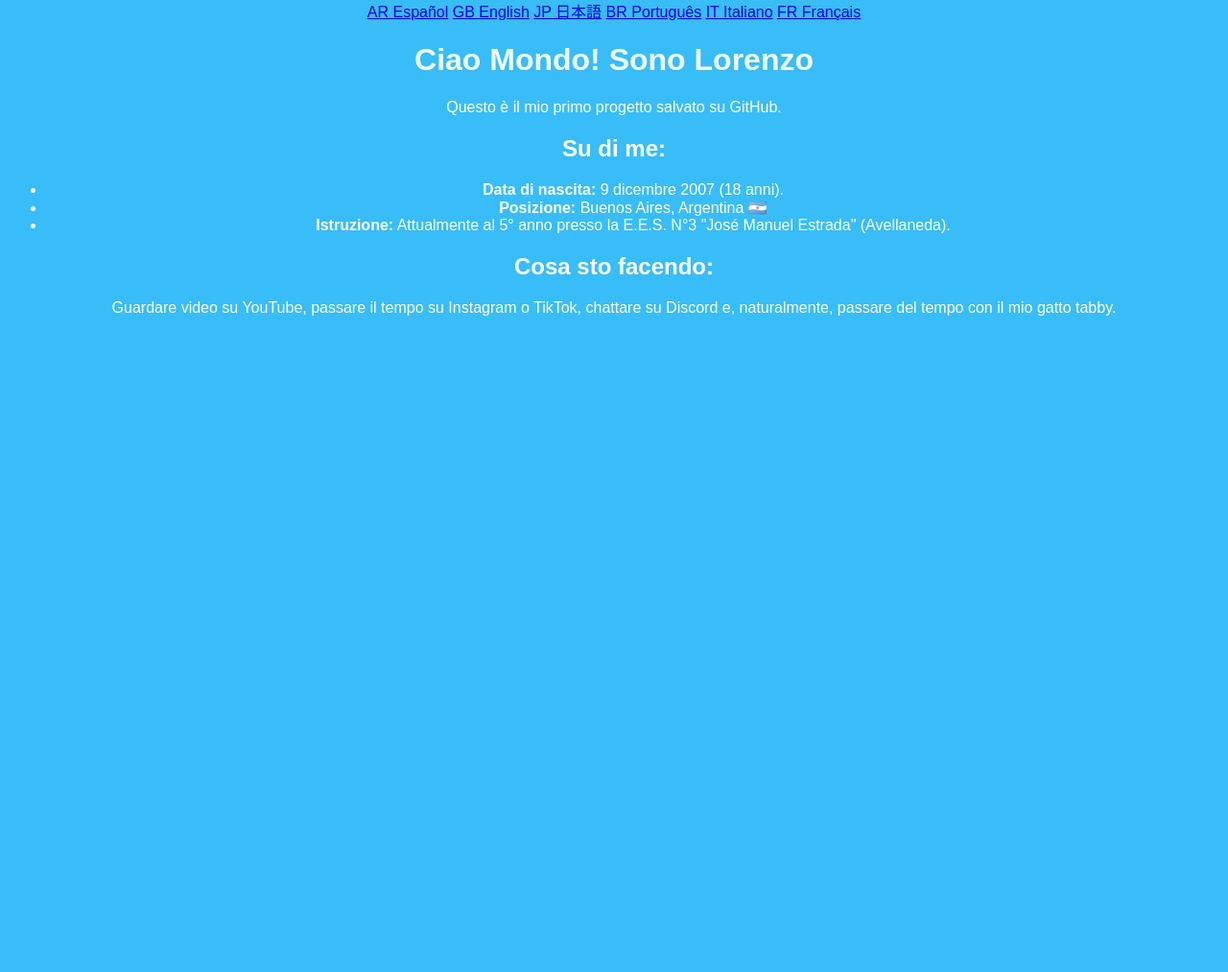
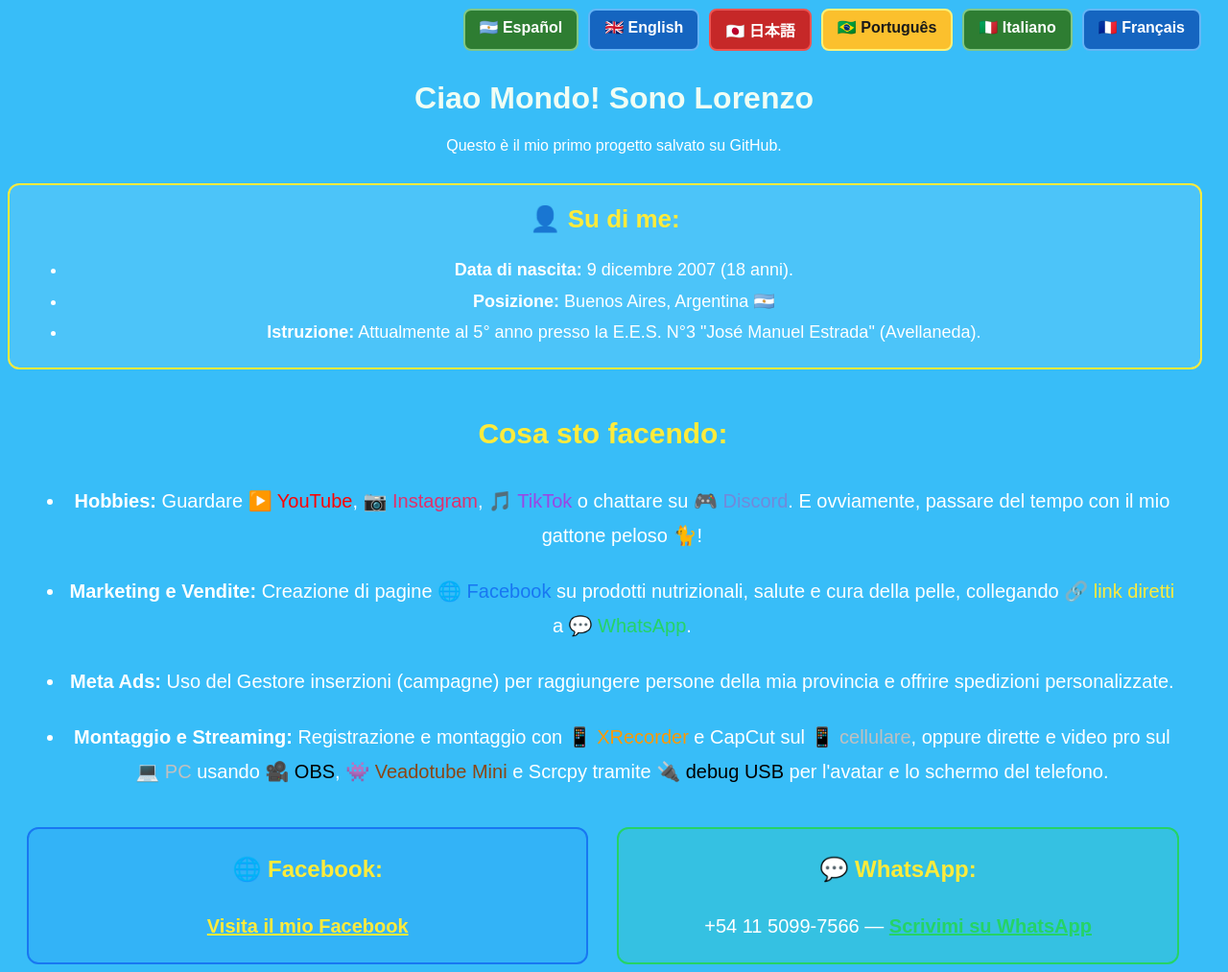
Before and after one commit to arcelorenzo/html-css-pracctica, a plain HTML site: page it.html in a window 1280 px wide. Shown: the part 109-1122 px from the top of the page at 96% size. Before the commit the page ends 800 px from the top, so only its background shows below. Drawn offline with Linux system fonts and the light colour scheme.

Commit message:
Update it.html

```diff
--- a/it.html
+++ b/it.html
@@ -2,33 +2,65 @@
 <html lang="it">
 <head>
   <meta charset="UTF-8">
-    <meta name="viewport" content="width=device-width, initial-scale=1.0">
   <title>La Mia Prima Pagina</title>
   <link rel="stylesheet" href="style.css">
 </head>
-<body>
+<body style="color: white;">
 
-    <div class="language-buttons">
-        <a href="index.html" class="btn es">AR Español</a>
-        <a href="en.html" class="btn en">GB English</a>
-        <a href="jp.html" class="btn jp">JP 日本語</a>
-        <a href="pt.html" class="btn pt">BR Português</a>
-        <a href="it.html" class="btn it">IT Italiano</a>
-        <a href="fr.html" class="btn fr">FR Français</a>
+  <div style="text-align: right; padding: 10px 20px; display: flex; gap: 10px; justify-content: flex-end; flex-wrap: wrap;">
+    <a href="index.html" style="background: #2e7d32; color: white; padding: 8px 15px; border-radius: 8px; text-decoration: none; font-weight: bold; border: 2px solid #81c784;">🇦🇷 Español</a>
+    <a href="en.html" style="background: #1565c0; color: white; padding: 8px 15px; border-radius: 8px; text-decoration: none; font-weight: bold; border: 2px solid #64b5f6;">🇬🇧 English</a>
+    <a href="jp.html" style="background: #c62828; color: white; padding: 8px 15px; border-radius: 8px; text-decoration: none; font-weight: bold; border: 2px solid #ef5350;">🇯🇵 日本語</a>
+    <a href="pt.html" style="background: #fbc02d; color: #1a1a1a; padding: 8px 15px; border-radius: 8px; text-decoration: none; font-weight: bold; border: 2px solid #fff176;">🇧🇷 Português</a>
+    <a href="it.html" style="background: #2e7d32; color: white; padding: 8px 15px; border-radius: 8px; text-decoration: none; font-weight: bold; border: 2px solid #81c784;">🇮🇹 Italiano</a>
+    <a href="fr.html" style="background: #1565c0; color: white; padding: 8px 15px; border-radius: 8px; text-decoration: none; font-weight: bold; border: 2px solid #64b5f6;">🇫🇷 Français</a>
   </div>
 
   <h1>Ciao Mondo! Sono Lorenzo</h1>
   <p>Questo è il mio primo progetto salvato su GitHub.</p>
 
-    <h2>Su di me:</h2>
-    <ul>
+  <div style="margin-top: 30px; width: 95%; padding: 20px; background: rgba(255, 255, 255, 0.1); border-radius: 12px; border: 2px solid #ffeb3b;">
+    <h2 style="font-size: 26px; color: #ffeb3b; margin-top: 0;">👤 Su di me:</h2>
+    <ul style="font-size: 18px; line-height: 1.8; margin-bottom: 0;">
       <li><strong>Data di nascita:</strong> 9 dicembre 2007 (18 anni).</li>
       <li><strong>Posizione:</strong> Buenos Aires, Argentina 🇦🇷</li>
       <li><strong>Istruzione:</strong> Attualmente al 5° anno presso la E.E.S. N°3 "José Manuel Estrada" (Avellaneda).</li>
     </ul>
+  </div>
 
-    <h2>Cosa sto facendo:</h2>
-    <p>Guardare video su YouTube, passare il tempo su Instagram o TikTok, chattare su Discord e, naturalmente, passare del tempo con il mio gatto tabby.</p>
+  <div style="margin-top: 40px; width: 95%; padding: 0 20px; font-size: 20px; line-height: 1.8;">
+    <h2 style="font-size: 30px; color: #ffeb3b;">Cosa sto facendo:</h2>
+    <ul>
+      <li style="margin-bottom: 22px;">
+        <strong>Hobbies:</strong> Guardare <span style="color: #ff0000;">▶️ YouTube</span>, <span style="color: #e1306c;">📷 Instagram</span>, <span style="color: #9b45e5;">🎵 TikTok</span> o chattare su <span style="color: #7289da;">🎮 Discord</span>. E ovviamente, passare del tempo con il mio gattone peloso 🐈!
+      </li>
+      <li style="margin-bottom: 22px;">
+        <strong>Marketing e Vendite:</strong> Creazione di pagine <span style="color: #1877f2;">🌐 Facebook</span> su prodotti nutrizionali, salute e cura della pelle, collegando <span style="color: #ffeb3b;">🔗 link diretti</span> a <span style="color: #25d366;">💬 WhatsApp</span>.
+      </li>
+      <li style="margin-bottom: 22px;">
+        <strong>Meta Ads:</strong> Uso del Gestore inserzioni (campagne) per raggiungere persone della mia provincia e offrire spedizioni personalizzate.
+      </li>
+      <li style="margin-bottom: 22px;">
+        <strong>Montaggio e Streaming:</strong> Registrazione e montaggio con <span style="color: #ff9800;">📱 XRecorder</span> e CapCut sul <span style="color: #c0c0c0;">📱 cellulare</span>, oppure dirette e video pro sul <span style="color: #c0c0c0;">💻 PC</span> usando <span style="color: #000000;">🎥 OBS</span>, <span style="color: #8b4513;">👾 Veadotube Mini</span> e Scrcpy tramite <span style="color: #000000;">🔌 debug USB</span> per l'avatar e lo schermo del telefono.
+      </li>
+    </ul>
 
+    <div style="display: flex; gap: 30px; margin-top: 40px; flex-wrap: wrap;">
+      <div style="flex: 1; min-width: 280px; background: rgba(24, 119, 242, 0.15); padding: 20px; border-radius: 12px; border: 2px solid #1877f2;">
+        <h2 style="font-size: 24px; color: #ffeb3b; margin-top: 0;">🌐 Facebook:</h2>
+        <p style="margin-bottom: 0;">
+          <a href="https://www.facebook.com/profile.php?id=61593598404615" target="_blank" style="color: #ffeb3b; text-decoration: underline; font-weight: bold;">Visita il mio Facebook</a>
+        </p>
+      </div>
+
+      <div style="flex: 1; min-width: 280px; background: rgba(37, 211, 102, 0.15); padding: 20px; border-radius: 12px; border: 2px solid #25d366;">
+        <h2 style="font-size: 24px; color: #ffeb3b; margin-top: 0;">💬 WhatsApp:</h2>
+        <p style="margin-bottom: 0;">
+          +54 11 5099-7566 —
+          <a href="https://wa.link/2a4b6m" target="_blank" style="color: #25d366; text-decoration: underline; font-weight: bold;">Scrivimi su WhatsApp</a>
+        </p>
+      </div>
+    </div>
+  </div>
 </body>
 </html>
```
Lines whose indentation alone changed are shown as unchanged.
